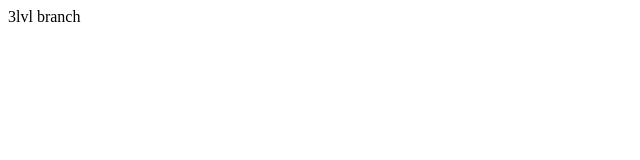
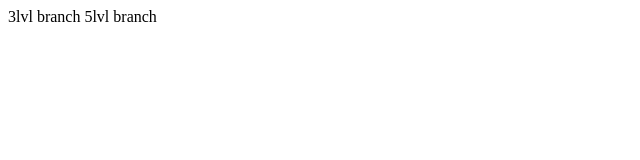
Before and after one commit to miglekras/git-nd, a plain HTML site: page index.html in a window 1280 px wide. Shown: the full height of the page, 0-640 px from the left. Drawn offline with Linux system fonts and the light colour scheme.

Commit message:
5lvl branch

```diff
--- a/index.html
+++ b/index.html
@@ -10,6 +10,7 @@
 
 <body>
     <span>3lvl branch</span>
+    <span>5lvl branch</span>
 </body>
 
 </html>
```
